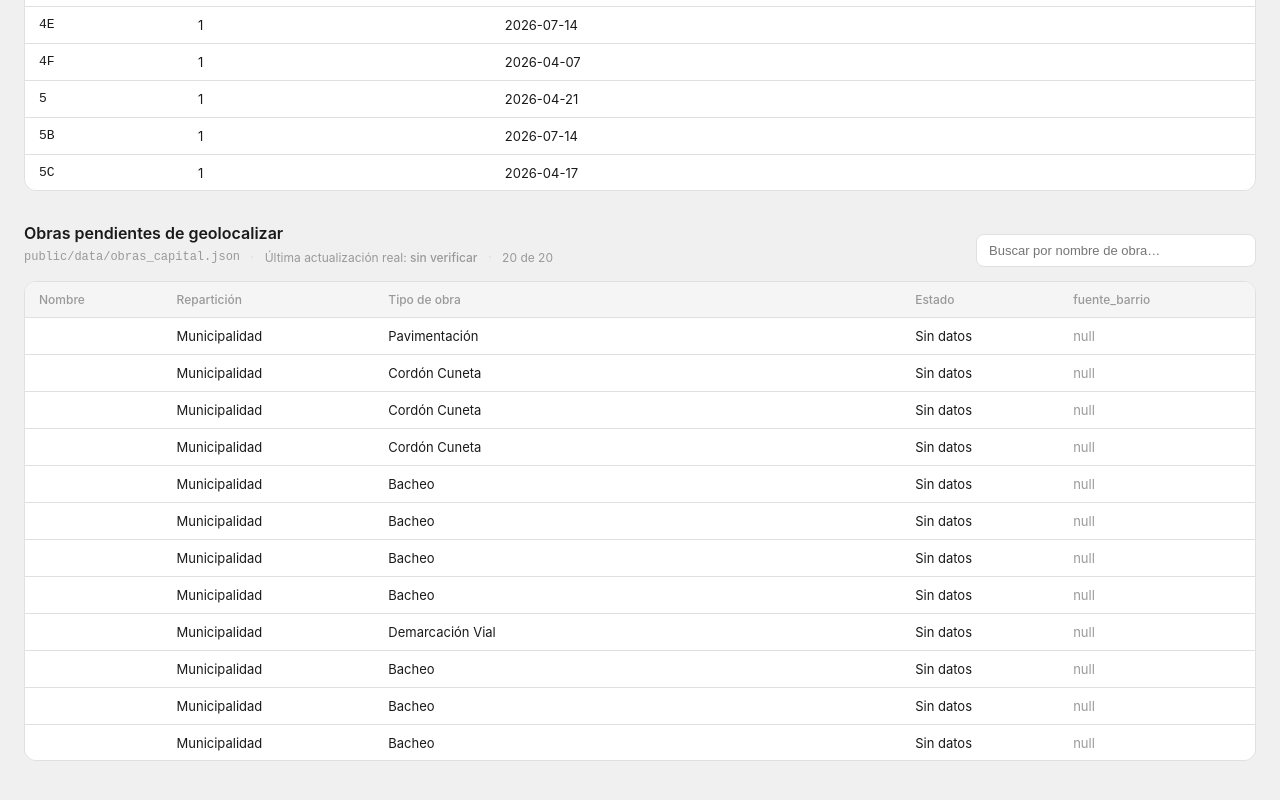
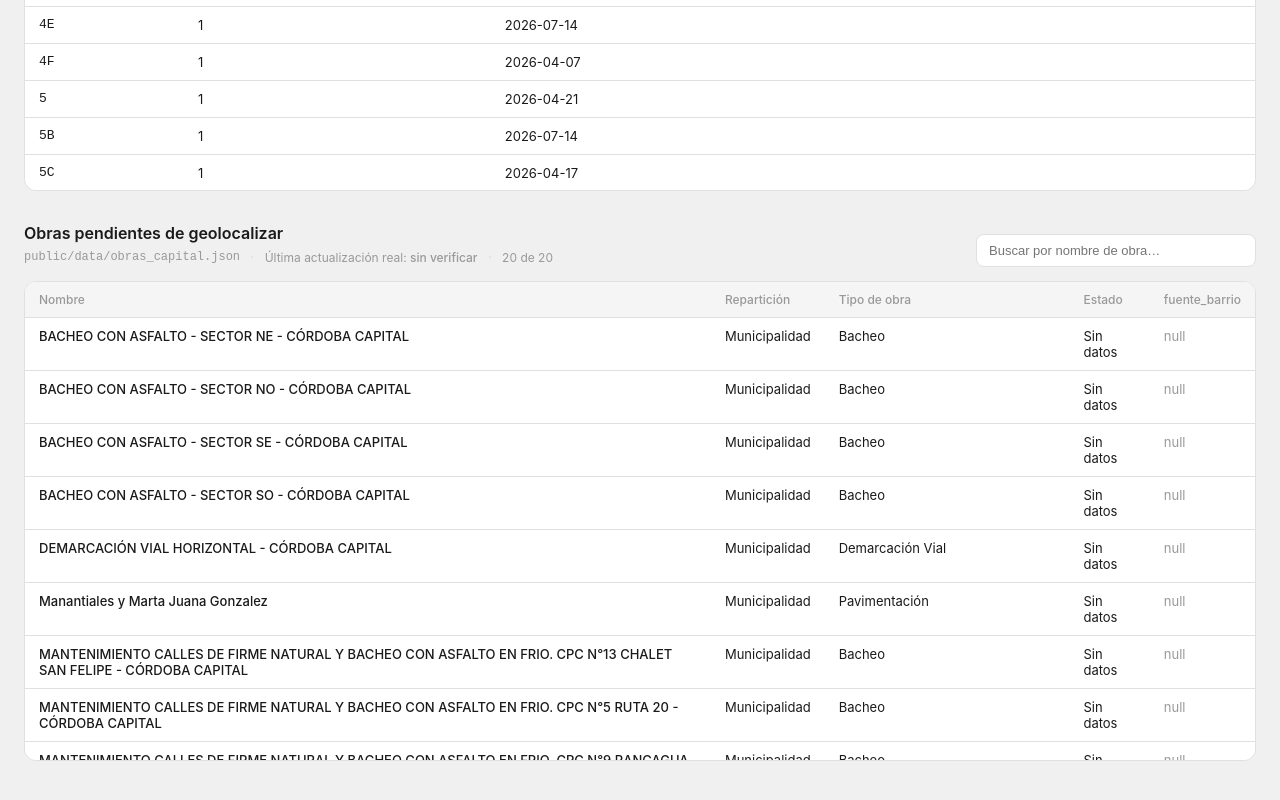
Before and after one commit to tomigaston/tablero-electoral, a Next.js app: page /admin/data-status in a window 1280 px wide. Shown: the part 3231-4031 px from the top of the page. Built offline with nearby package versions, Linux system fonts and the light colour scheme.

Commit message:
fix(admin): /admin/data-status vuelve a cargar (obras_capital.json cambió de esquema)
Aceptaba id/nombre y el archivo trae id_registro/nombre_obra: el valor undefined rompía la
serialización de getServerSideProps (error 500).

Co-Authored-By: Claude Sonnet 5.5 <noreply@anthropic.com>

```diff
--- a/pages/admin/data-status.js
+++ b/pages/admin/data-status.js
@@ -99,12 +99,14 @@ function leerObrasSinGeolocalizar() {
   return raw
     .filter((o) => (o.lat == null || o.lon == null) && !o.barrio)
     .map((o) => ({
-      id: o.id,
-      nombre: o.nombre,
+      // obras_capital.json cambió de esquema (id_registro / nombre_obra): se aceptan ambos y nunca se
+      // devuelve undefined (Next no puede serializarlo en getServerSideProps).
+      id: o.id_registro ?? o.id ?? null,
+      nombre: o.nombre_obra ?? o.nombre ?? '',
       reparticion: o.reparticion || '',
       tipo_obra: o.tipo_obra || '',
       estado: o.estado || '',
-      fuente_barrio: o.fuente_barrio,
+      fuente_barrio: o.fuente_barrio ?? null,
     }))
     .sort((a, b) => (a.nombre || '').localeCompare(b.nombre || ''));
 }
@@ -328,7 +330,7 @@ const TablaObrasSinGeolocalizar = ({ obras, entry }) => {
             {filtradas.length === 0 ? (
               <tr><td style={{ ...tdStyle, color: 'var(--text-tertiary)' }} colSpan={5}>Sin resultados para "{busqueda}".</td></tr>
             ) : filtradas.map((o) => (
-              <tr key={o.id} style={{ borderTop: '1px solid var(--border)' }}>
+              <tr key={o.id ?? o.nombre} style={{ borderTop: '1px solid var(--border)' }}>
                 <td style={{ ...tdStyle, fontWeight: 500 }}>{o.nombre}</td>
                 <td style={tdStyle}>{o.reparticion || '—'}</td>
                 <td style={tdStyle}>{o.tipo_obra || '—'}</td>
```
